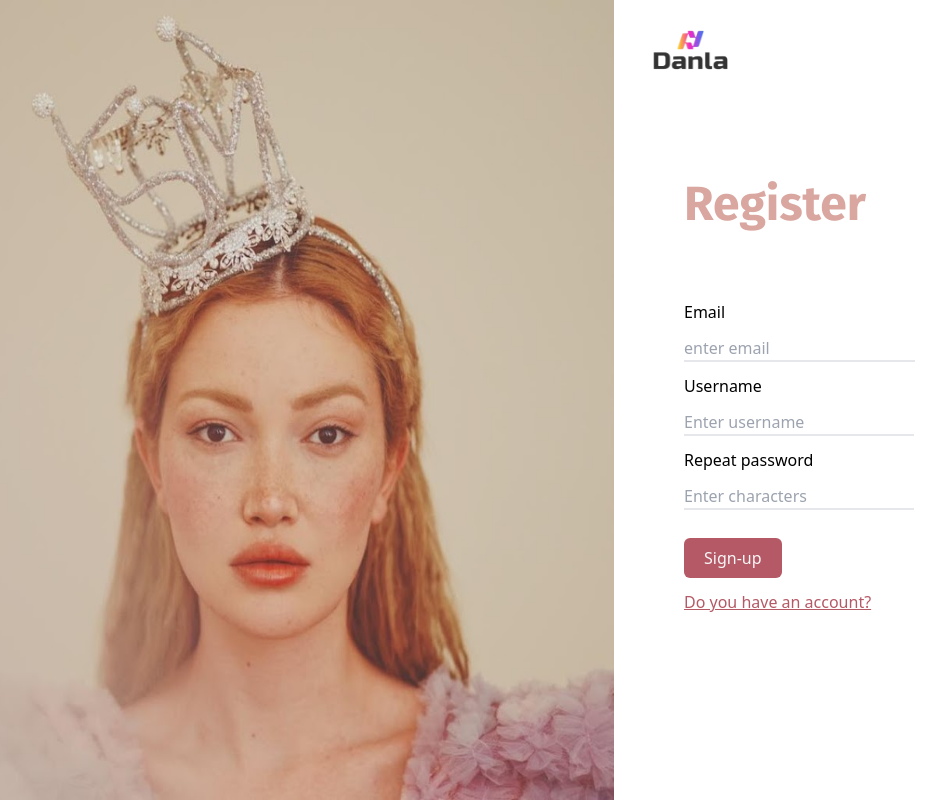
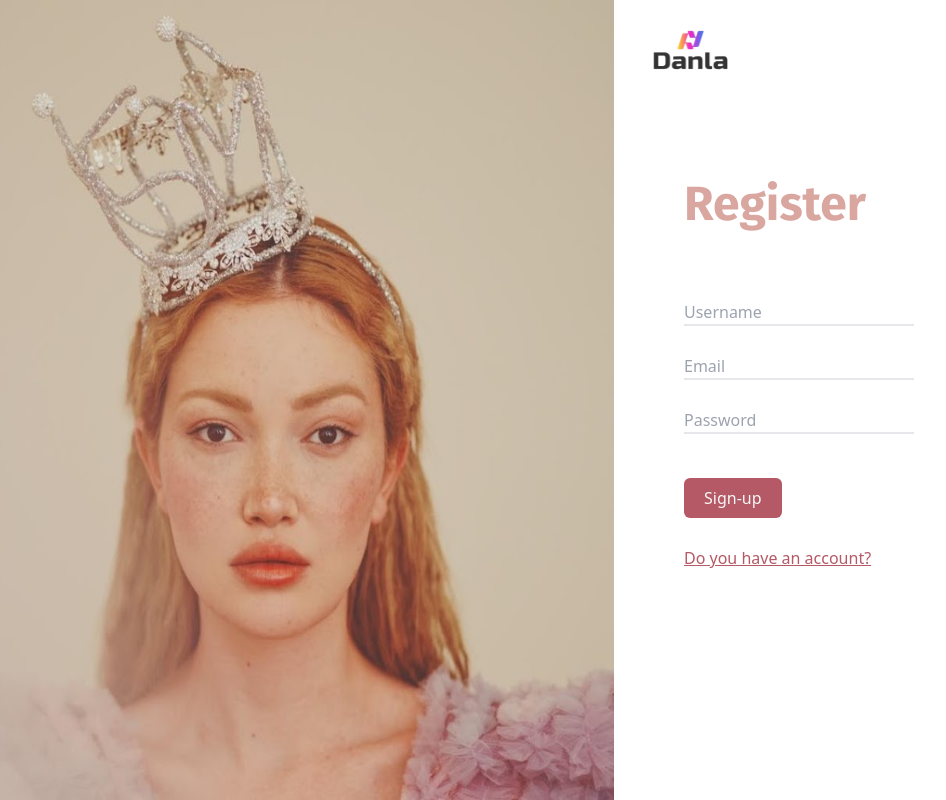
Before and after one commit to Senan747/trendsway, a React (Vite) app: page /register in a window 1280 px wide. Shown: the whole page, without its empty margins (86-1032 px from the left). Built offline with nearby package versions, Linux system fonts and the light colour scheme; a web font is replaced by a local one.

Commit message:
userdata is ready

```diff
--- a/db.json
+++ b/db.json
@@ -37,6 +37,194 @@
       "username": "",
       "password": "",
       "id": 7
+    },
+    {
+      "email": "",
+      "username": "",
+      "password": "",
+      "": "s",
+      "id": 8
+    },
+    {
+      "email": "",
+      "username": "",
+      "password": "",
+      "": "1sran",
+      "id": 9
+    },
+    {
+      "email": "1senanmemmedov@gmail.com",
+      "username": "1senanmemmedov@gmail.com",
+      "password": "123",
+      "id": 10
+    },
+    {
+      "email": "1senanmemmedov@gmail.com",
+      "username": "1senanmemmedov@gmail.com",
+      "password": "123",
+      "id": 11
+    },
+    {
+      "email": "afsfa@gmial.com",
+      "username": "senan",
+      "password": "omur",
+      "id": 12
+    },
+    {
+      "email": "afsfa@gmial.com",
+      "username": "senan",
+      "password": "omur",
+      "id": 13
+    },
+    {
+      "email": "afsfa@gmial.com",
+      "username": "senan",
+      "password": "omur",
+      "id": 14
+    },
+    {
+      "email": "",
+      "username": "",
+      "password": "",
+      "id": 15
+    },
+    {
+      "email": "hasan@gmail.com",
+      "username": "hasan",
+      "password": "alican",
+      "id": 16
+    },
+    {
+      "email": "alican@gmail.com",
+      "username": "alican",
+      "password": "tanya",
+      "id": 17
+    },
+    {
+      "email": "new@gmail.com",
+      "username": "new",
+      "password": "1321424",
+      "id": 18
+    },
+    {
+      "email": "a@gmail.com",
+      "username": "again",
+      "password": "again",
+      "id": 19
+    },
+    {
+      "email": "admin@gmail.com",
+      "username": "admin",
+      "password": "admin",
+      "id": 20
+    },
+    {
+      "email": "justin@gmial.com",
+      "username": "justin",
+      "password": "justin",
+      "id": 21
+    },
+    {
+      "email": "dene@gmail.com",
+      "username": "dene",
+      "password": "123",
+      "id": 22
+    },
+    {
+      "email": "y@gamil.com",
+      "username": "yeah",
+      "password": "123",
+      "id": 23
+    },
+    {
+      "email": "t@gmial.ocm",
+      "username": "try",
+      "password": "123",
+      "id": 24
+    },
+    {
+      "email": "d@g.com",
+      "username": "damn",
+      "password": "123",
+      "id": 25
+    },
+    {
+      "email": "s@g.com",
+      "username": "soul",
+      "password": "123",
+      "id": 26
+    },
+    {
+      "email": "1senanmemmedov@gmail.com",
+      "username": "s",
+      "password": "123",
+      "id": 27
+    },
+    {
+      "email": "1senanmemmedov@gmail.com",
+      "username": "s",
+      "password": "123",
+      "id": 28
+    },
+    {
+      "email": "1senanmemmedov@gmail.com",
+      "username": "s",
+      "password": "123",
+      "id": 29
+    },
+    {
+      "email": "1senanmemmedov@gmail.com",
+      "username": "s",
+      "password": "123",
+      "id": 30
+    },
+    {
+      "email": "1senanmemmedov@gmail.com",
+      "username": "s",
+      "password": "123",
+      "id": 31
+    },
+    {
+      "email": "1senanmemmedov@gmail.com",
+      "username": "s",
+      "password": "123",
+      "id": 32
+    },
+    {
+      "email": "1senanmemmedov@gmail.com",
+      "username": "s",
+      "password": "123",
+      "id": 33
+    },
+    {
+      "email": "1senanmemmedov@gmail.com",
+      "username": "s",
+      "password": "123",
+      "id": 34
+    },
+    {
+      "email": "1senanmemmedov@gmail.com",
+      "username": "s",
+      "password": "123",
+      "id": 35
+    },
+    {
+      "email": "1senanmemmedov@gmail.com",
+      "username": "s",
+      "password": "123",
+      "id": 36
+    },
+    {
+      "email": "1senanmemmedov@gmail.com",
+      "username": "s",
+      "password": "123",
+      "id": 37
+    },
+    {
+      "email": "hasan@gmail.com",
+      "username": "hey",
+      "password": "12313423",
+      "id": 38
     }
   ]
 }
--- a/src/pages/Login.jsx
+++ b/src/pages/Login.jsx
@@ -8,6 +8,8 @@ function Login() {
   const [password, setPassword] = useState("");
   const [loginStatus, setLoginStatus] = useState(null);
   const [user, setUser] = useState([]);
+
+  const {setUserData} = useUserData();
 
   const getData = () => {
     fetch("http://localhost:3004/users")
@@ -27,6 +29,7 @@ function Login() {
     if (evet) {
       navigate("/");
       setLoginStatus("success");
+      setUserData({username, password})
     } else {
       setLoginStatus("failure");
     }
--- a/src/pages/Register.jsx
+++ b/src/pages/Register.jsx
@@ -4,11 +4,10 @@ import { useUserData } from "../UserDataContext";
 
 function Register() {
   const { setUserData } = useUserData();
-  let navigate = useNavigate();
-
   const [username, setUsername] = useState("");
   const [password, setPassword] = useState("");
-  const [repeatPassword, setRepeatPassword] = useState("");
+  const [data, setData] = useState([]);
+  let navigate = useNavigate();
 
   const [formData, setFormData] = useState({
     email: "",
@@ -24,7 +23,11 @@ function Register() {
       body: JSON.stringify(formData),
     })
       .then((res) => res.json())
-      .then((data) => console.log(data));
+      .then((data) => {
+        setUserData({ username, password });
+        navigate("/");
+        console.log(data);
+      });
   }
 
   function handleChange(e) {
@@ -46,37 +49,47 @@ function Register() {
           </h1>
         </div>
         <div>
-          <div
-            className="flex flex-col gap-3 items-start ml-[70px]"
+          <form
+            className="flex flex-col gap-7 items-start ml-[70px]"
+            onSubmit={(e) => handleSubmit(e)}
           >
-            <label htmlFor="email">Email</label>
+            <input
+              type="text"
+              placeholder="Username"
+              value={formData.username}
+              name="username"
+              required
+              onChange={(e) => {
+                handleChange(e);
+                setUsername(e.target.value);
+              }}
+              className="border-b-2 w-[230px] outline-none"
+            ></input>
             <input
               type="email"
-              className="border-b-2 outline-none"
-              placeholder="enter email"
+              placeholder="Email"
+              value={formData.email}
+              name="email"
               required
               onChange={(e) => handleChange(e)}
-              value={formData.email}
-            />
-            <label htmlFor="username">Username</label>
-            <input
-              type="text"
               className="border-b-2 w-[230px] outline-none"
-              placeholder="Enter username"
-              required
-              onChange={(e) => handleChange(e)}
-              value={formData.username}
-            />
-            <label htmlFor="password">Repeat password</label>
+            ></input>
             <input
               type="password"
+              placeholder="Password"
+              value={formData.password}
+              name="password"
+              required
+              onChange={(e) => {
+                handleChange(e);
+                setPassword(e.target.value);
+              }}
               className="border-b-2 w-[230px] outline-none"
-              placeholder="Enter characters"
-              required
-              onChange={(e) => handleChange(e)}
-              value={formData.password}
-            />
-            <button className=" py-2 px-5 mt-4 rounded-md text-gega-white bg-gega-rose" onClick={e => handleSubmit(e)}>
+            ></input>
+            <button
+              className=" py-2 px-5 mt-4 rounded-md text-gega-white bg-gega-rose"
+              type="submit"
+            >
               Sign-up
             </button>
             <Link to="/login">
@@ -84,7 +97,7 @@ function Register() {
                 Do you have an account?
               </p>
             </Link>
-          </div>
+          </form>
         </div>
       </div>
     </div>
```
